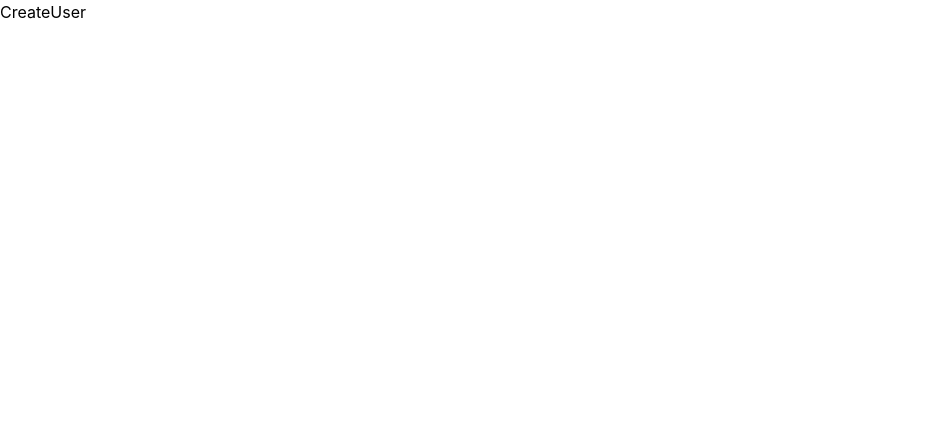
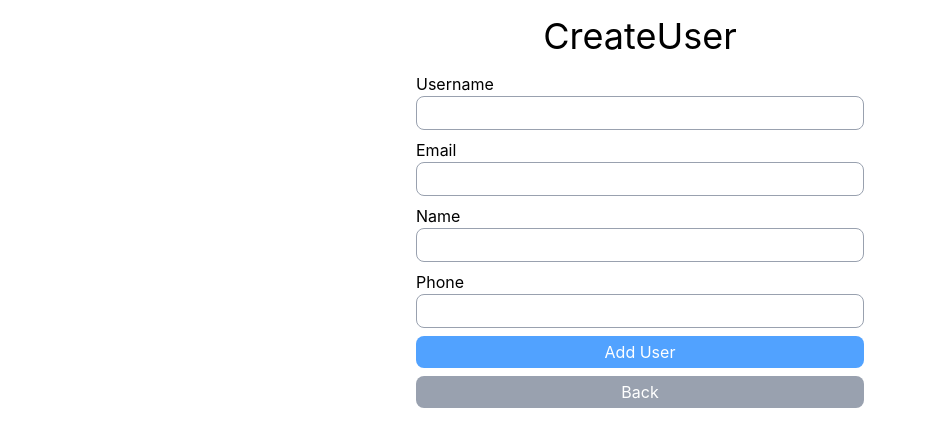
Before and after one commit to ralphreevencarandang/react-crud, a React (Vite) app: page /create in a window 1280 px wide. Shown: the top 446 px of the page, without its empty margins (0-926 px from the left). Built offline with nearby package versions, Linux system fonts and the light colour scheme.

Commit message:
Add User Function, Validation and Forms

```diff
--- a/db.json
+++ b/db.json
@@ -1,70 +1,70 @@
 {
   "users": [
     {
-        "id": 1,
+      "id": "1",
       "username": "alice123",
       "name": "Alice Smith",
       "email": "alice@example.com",
       "phone": "123-456-7890"
     },
     {
-        "id": 2,
+      "id": "2",
       "username": "bobbyj",
       "name": "Bob Johnson",
       "email": "bob@example.com",
       "phone": "234-567-8901"
     },
     {
-        "id": 3,
+      "id": "3",
       "username": "charlied",
       "name": "Charlie Davis",
       "email": "charlie@example.com",
       "phone": "345-678-9012"
     },
     {
-        "id": 4,
+      "id": "4",
       "username": "daniellek",
       "name": "Danielle King",
       "email": "danielle@example.com",
       "phone": "456-789-0123"
     },
     {
-        "id": 5,
+      "id": "5",
       "username": "edwardm",
       "name": "Edward Moore",
       "email": "edward@example.com",
       "phone": "567-890-1234"
     },
     {
-        "id": 6,
+      "id": "6",
       "username": "fionap",
       "name": "Fiona Parker",
       "email": "fiona@example.com",
       "phone": "678-901-2345"
     },
     {
-        "id": 7,
+      "id": "7",
       "username": "georgel",
       "name": "George Lee",
       "email": "george@example.com",
       "phone": "789-012-3456"
     },
     {
-        "id": 8,
+      "id": "8",
       "username": "hannahw",
       "name": "Hannah White",
       "email": "hannah@example.com",
       "phone": "890-123-4567"
     },
     {
-        "id": 9,
+      "id": "9",
       "username": "ianb",
       "name": "Ian Brown",
       "email": "ian@example.com",
       "phone": "901-234-5678"
     },
     {
-        "id": 10,
+      "id": "10",
       "username": "juliac",
       "name": "Julia Clark",
       "email": "julia@example.com",
--- a/package.json
+++ b/package.json
@@ -18,6 +18,7 @@
     "react-dom": "^19.0.0",
     "react-router": "^7.5.1",
     "react-spinners": "^0.17.0",
+    "react-toastify": "^11.0.5",
     "tailwind": "^4.0.0"
   },
   "devDependencies": {
--- a/src/App.jsx
+++ b/src/App.jsx
@@ -3,6 +3,7 @@ import Home from './pages/Home'
 import UpdateUser from './pages/UpdateUser'
 import CreateUser from './pages/CreateUser'
 import ViewUser from './pages/ViewUser'
+import { ToastContainer } from 'react-toastify'
 
 function App() {
   return (
@@ -17,6 +18,7 @@ function App() {
 
           </Routes>
       </BrowserRouter>
+      <ToastContainer />
 
     </>
   );
--- a/src/axios.js
+++ b/src/axios.js
@@ -1,11 +1,7 @@
 import axios from "axios";
-
-
 const instance = axios.create(
     {
         baseURL: 'http://localhost:3000',
     }
 );
-
-
 export default instance
--- /dev/null
+++ b/src/component/Button.jsx
@@ -0,0 +1,10 @@
+const Button = ({label, onClick, backgroundColor='bg-blue-400', type='button'})=>{
+
+    return(
+            <button type={type} onClick={onClick} className={`rounded-lg  w-full py-1 ${backgroundColor}  text-white cursor-pointer hover:bg-blue-600 transition duration-200`}>
+            {label}
+        </button>
+    );
+}
+
+export default Button;
--- a/src/pages/CreateUser.jsx
+++ b/src/pages/CreateUser.jsx
@@ -1,8 +1,115 @@
+import Button from "../component/Button";
+import { useNavigate } from "react-router";
+import { useState } from "react";
+import axios from '../axios'
+import { ToastContainer, toast } from 'react-toastify';
 const CreateUser = ()=>{
+
+
+
+    const [error, setError] =  useState({
+        username:"",
+        email:'',
+        name:'',
+        phone:''
+    });
+    const [values, setValues] =  useState({
+        username:"",
+        email:'',
+        name:'',
+        phone:''
+    });
+
+    const navigate = useNavigate();
+
+    const handleSubmit = async(e)=>{
+        e.preventDefault();
+
+        if(values.username == ''){
+            setError({...values, username:'Please enter username'});
+        }else if(values.email == ''){
+            setError({...values, email:'Please enter email'})
+        }else if(values.name == ''){
+            setError({...values, name:'Please enter name'})
+        }else if(values.phone == ''){
+            setError({...values, phone:'Please enter phone'})
+        }
+        else{
+            try{
+                const res = await  axios.post('/users', values);
+                toast.success('User added');
+                // navigate('/')
+            }catch(error){
+                toast.error('Failed to add user');
+                console.log(error)
+            }
+        }
+
+
+
+    }
+
+
+
+
     return (
-        <>
-            <h1>CreateUser</h1>
-        </>
+        <div className="flex flex-col justify-center items-center px-5 ">
+            <h1 className="text-4xl p-4">CreateUser</h1>
+            <div className="w-full max-w-md  ">
+                <form onSubmit={handleSubmit}>
+                    <div className="mb-2">
+                        <label>Username</label> <br />
+                        <input type="text" className="border-1 border-gray-400 rounded-lg w-full py-1 px-2" onChange={(e)=>{
+                            setValues({...values, username: e.target.value})
+                            setError({...error, username:''})
+                        }
+                        } value={values.username}/>
+
+                        {values.username ? '' : <p className="text-xs text-red-600">{error.username}</p>}
+
+                    </div>
+                    <div className="mb-2">
+                        <label>Email</label> <br />
+                        <input type="email" className="border-1 border-gray-400 rounded-lg w-full py-1 px-2" onChange={(e)=>{
+                            setValues({...values, email: e.target.value})
+                            setError({...error, email:''})
+                    }} value={values.email}/>
+                        {values.email ? '' : <p className="text-xs text-red-600">{error.email}</p>}
+
+
+                    </div>
+                    <div className="mb-2">
+                        <label>Name</label> <br />
+                        <input type="text" className="border-1 border-gray-400 rounded-lg w-full py-1 px-2" onChange={(e)=>{
+                            setValues({...values, name:e.target.value})
+                            setError({...error, name:''})
+
+                            }} value={values.name}/>
+                        {values.name ? '' : <p className="text-xs text-red-600">{error.name}</p>}
+
+                    </div>
+                    <div className="mb-2">
+                        <label>Phone</label> <br />
+                        <input type="text" className="border-1 border-gray-400 rounded-lg w-full py-1 px-2" onChange={(e)=>{
+                            setValues({...values, phone:e.target.value})
+                            setError({...error, phone:''})
+
+                            }} value={values.phone}/>
+                        {values.phone ? '' : <p className="text-xs text-red-600">{error.phone}</p>}
+
+                    </div>
+
+                    <div className="mb-2">
+                        <Button label='Add User' type='submit'/>
+                    </div>
+                    <div className="mb-2">
+                        <Button label='Back'backgroundColor="bg-gray-400" onClick={()=> {navigate('/')}} />
+                    </div>
+                </form>
+
+
+            </div>
+        </div>
     );
 }
 
--- a/src/pages/Home.jsx
+++ b/src/pages/Home.jsx
@@ -34,25 +34,25 @@ const Home = () => {
                 </div>
                 {loading ?
                 (<Spinner/>)  :
-                    <table class="bg-white rounded-lg shadow w-full">
+                    <table className="bg-white rounded-lg shadow w-full">
                         <thead>
-                            <tr class="bg-gray-200 text-gray-700 text-left text-sm uppercase">
-                                <th class="px-4 py-2">ID</th>
-                                <th class="px-4 py-2">Username</th>
-                                <th class="px-4 py-2">Name</th>
-                                <th class="px-4 py-2">Email</th>
-                                <th class="px-4 py-2">Phone</th>
-                                <th class="px-4 py-2">Action</th>
+                            <tr className="bg-gray-200 text-gray-700 text-left text-sm uppercase">
+                                <th className="px-4 py-2">ID</th>
+                                <th className="px-4 py-2">Username</th>
+                                <th className="px-4 py-2">Name</th>
+                                <th className="px-4 py-2">Email</th>
+                                <th className="px-4 py-2">Phone</th>
+                                <th className="px-4 py-2">Action</th>
                             </tr>
                         </thead>
-                        <tbody class="text-gray-600 text-sm divide-y divide-gray-200">
+                        <tbody className="text-gray-600 text-sm divide-y divide-gray-200">
                             {data.map((d,i) =>
                             <tr key={i}>
-                                <td class="px-4 py-2">{d.id}</td>
-                                <td class="px-4 py-2">{d.username}</td>
-                                <td class="px-4 py-2">{d.name}</td>
-                                <td class="px-4 py-2">{d.email}</td>
-                                <td class="px-4 py-2">{d.phone}</td>
+                                <td className="px-4 py-2">{d.id}</td>
+                                <td className="px-4 py-2">{d.username}</td>
+                                <td className="px-4 py-2">{d.name}</td>
+                                <td className="px-4 py-2">{d.email}</td>
+                                <td className="px-4 py-2">{d.phone}</td>
                                 <td className="flex justify-center items-center gap-3 px-4 py-2">
                                     <Link className="bg-blue-300 text-white px-2 rounded-lg">View</Link>
                                     <Link className="bg-yellow-300 text-white px-2 rounded-lg">Edit</Link>
```
Also changed, not shown: 1 other file (tests, documents, lock files or other folders). Lines whose indentation alone changed are shown as unchanged.
